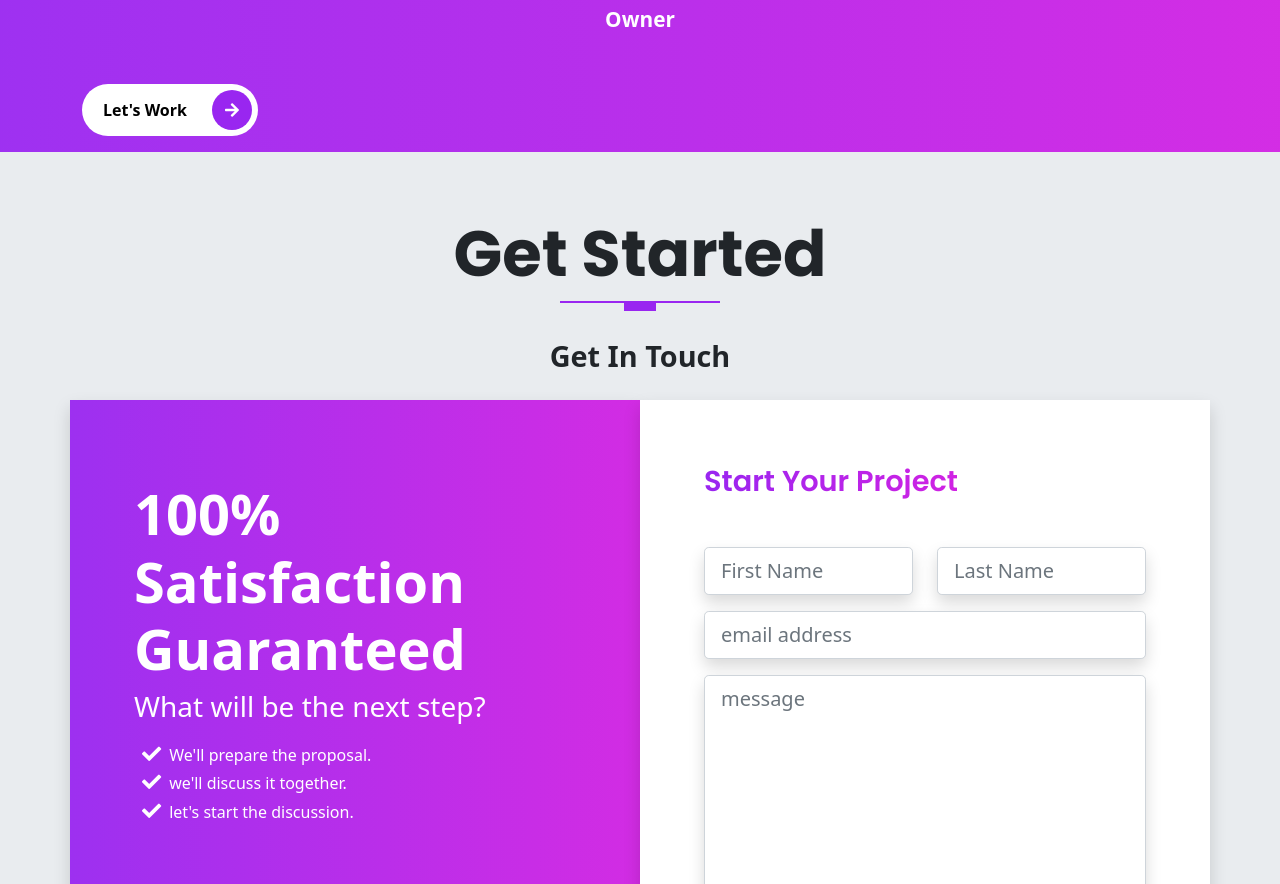
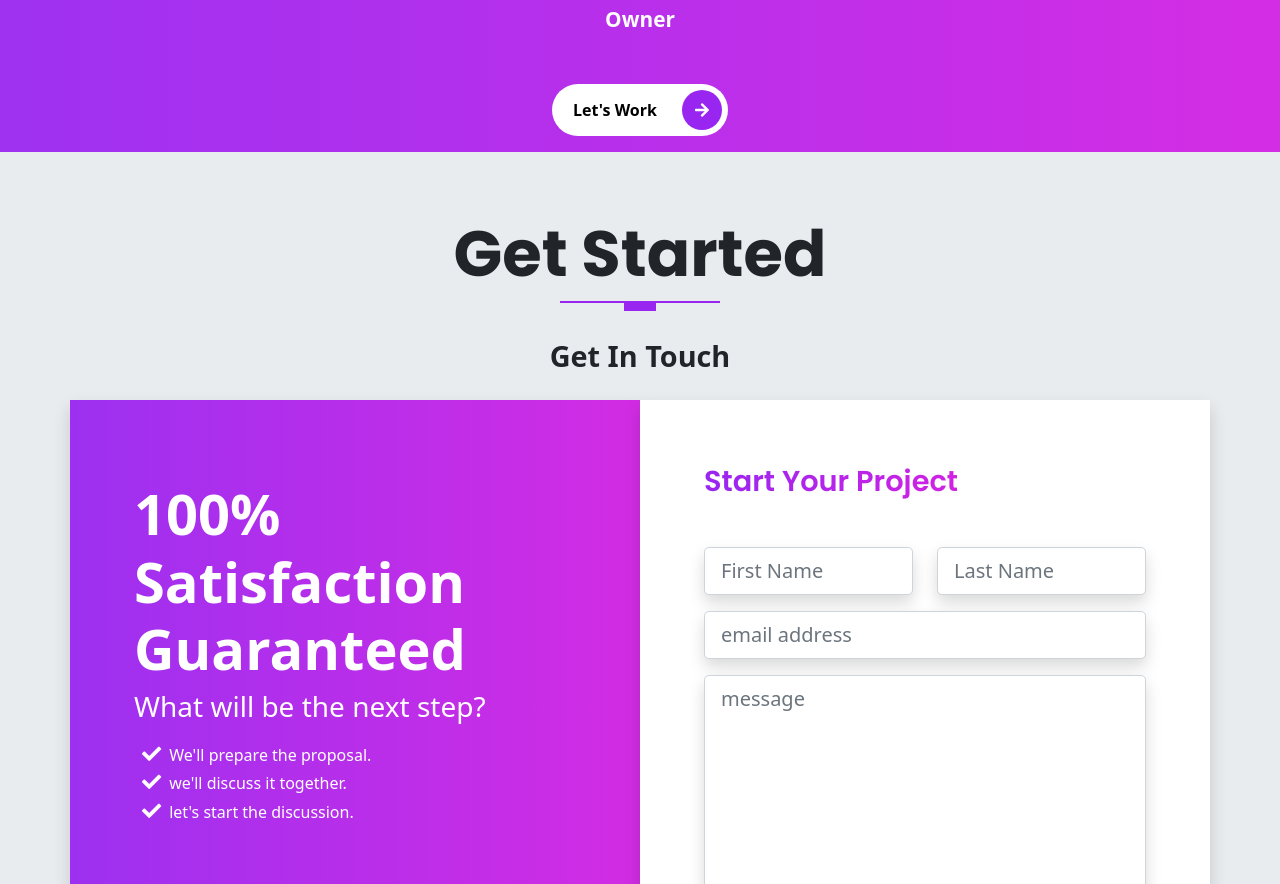
Before and after one commit to DhrumitBoricha/Prtfolio, a website: page index.html in a window 1280 px wide. Shown: the part 3613-4497 px from the top of the page. Drawn offline with nearby package versions, Linux system fonts and the light colour scheme; files that its build step writes are made by us from their sources.

Commit message:
Update index.html

```diff
--- a/index.html
+++ b/index.html
@@ -188,11 +188,13 @@
             <div class="testimonials__name">
               <h3>Dhrumit</h3>
               <p class="fw-light">Owner</p>
+<center>
 <a href="#services" style="text-decoration: none;">
         <button type="button"  class="rounded-pill btn-rounded">Let's Work
           <span ><i  class="fas fa-arrow-right"></i></span>
         </button></a>
-            </div>
+
+       </center>     </div>
           </div>
           <!-- CAROUSEL ITEM 2 -->
 
```
